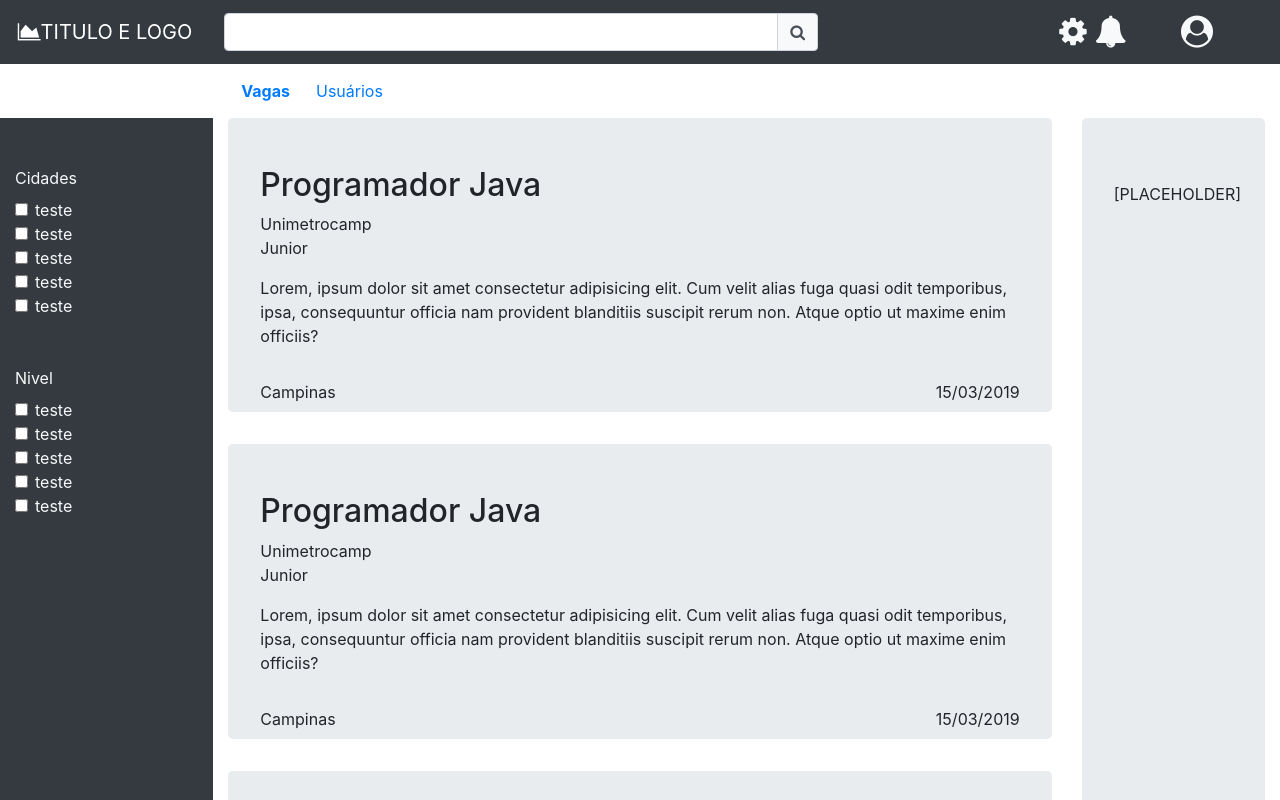
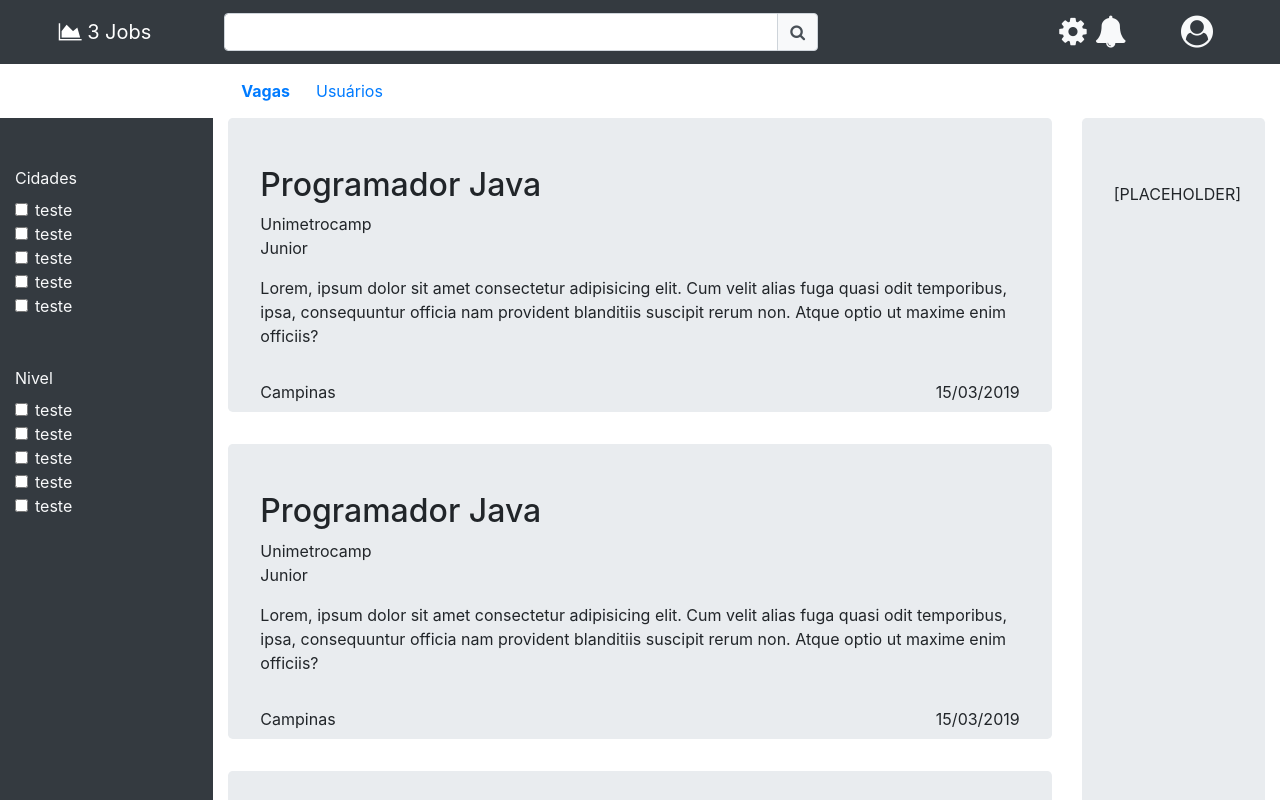
Before and after one commit to LeonardoBevilacqua/tcc-faculdade, an Angular app in the folder prototype/: page /search in a window 1280 px wide. Shown: the top 800 px of the page. Built offline with nearby package versions, Linux system fonts and the light colour scheme.

Commit message:
Componetizaçao da navbar

```diff
--- a/prototype/src/app/core/home/home.component.html
+++ b/prototype/src/app/core/home/home.component.html
@@ -1,4 +1,4 @@
-<app-navbar-home></app-navbar-home>
+<app-navbar-home [isLogged]="false"></app-navbar-home>
 
 <div class="container-fluid p-0" style="overflow: hidden;">
 
--- a/prototype/src/app/core/profile/profile.component.html
+++ b/prototype/src/app/core/profile/profile.component.html
@@ -1,4 +1,4 @@
-<app-navbar-home></app-navbar-home>
+<app-navbar-home [isLogged]="true"></app-navbar-home>
 <div class="container p-0" style="overflow: hidden;">
   <div class="jumbotron jumbotron-fluid p-3 d-flex flex-column flex-sm-row" style="position: relative;">
     <a class="pr-5" style="position: absolute; right: 10px; top:0px" href="./">Editar</a>
--- a/prototype/src/app/core/search/search.component.html
+++ b/prototype/src/app/core/search/search.component.html
@@ -1,27 +1,5 @@
-<nav class="navbar navbar-dark bg-dark">
-	<div class="row w-100 align-items-center">
-		<div class="col-2 text-center">
-			<a class="navbar-brand mr-0" href="#"><i class="fa fa-area-chart"></i>TITULO E LOGO</a>
-		</div>
-		<div class="col-6">
-			<form action="">
-				<div class="input-group">
-					<input type="text" class="form-control">
-					<div class="input-group-append">
-						<span class="input-group-text bg-light"><i class="fa fa-search"></i></span>
-					</div>
-				</div>
-			</form>
-		</div>
-		<div class="offset-2 col-1 text-light text-center" style="font-size: 2em">
-			<i class="fa fa-cog pr-2"></i>
-			<i class="fa fa-bell"></i>
-		</div>
-		<div class="col-1 text-center" style="font-size: 2em">
-			<i class="fa fa-user-circle text-light"></i>
-		</div>
-	</div>
-</nav>
+<app-navbar-home [isLogged]="true"></app-navbar-home>
+
 <div class="container-fluid">
 	<div class="row">
 		<div class="offset-2 col-10 my-2">
--- a/prototype/src/app/shared/navbar-home/navbar-home.component.html
+++ b/prototype/src/app/shared/navbar-home/navbar-home.component.html
@@ -1,8 +1,10 @@
 <nav class="navbar navbar-dark bg-dark">
-    <div class="row w-100">
+    <div class="row w-100 align-items-center">
         <div class="col-2 text-center">
-            <a class="navbar-brand mr-0" href="#"><i class="fa fa-area-chart"></i>TITULO E LOGO</a>
+            <a class="navbar-brand mr-0" href="#"><i class="fa fa-area-chart"></i> 3 Jobs</a>
         </div>
+
+        <ng-template [ngIf]="!isLogged" [ngIfElse]="searchNav">
             <div class="col-10">
                 <form action="">
                     <div class="row">
@@ -19,5 +21,26 @@
                     </div>
                 </form>
             </div>
+        </ng-template>
+
+        <ng-template #searchNav>
+            <div class="col-6">
+                <form action="">
+                    <div class="input-group">
+                        <input type="text" class="form-control">
+                        <div class="input-group-append">
+                            <span class="input-group-text bg-light"><i class="fa fa-search"></i></span>
+                        </div>
+                    </div>
+                </form>
+            </div>
+            <div class="offset-2 col-1 text-light text-center" style="font-size: 2em">
+                <i class="fa fa-cog pr-2"></i>
+                <i class="fa fa-bell"></i>
+            </div>
+            <div class="col-1 text-center" style="font-size: 2em">
+                <i class="fa fa-user-circle text-light"></i>
+            </div>
+        </ng-template>
     </div>
 </nav>
--- a/prototype/src/app/shared/navbar-home/navbar-home.component.ts
+++ b/prototype/src/app/shared/navbar-home/navbar-home.component.ts
@@ -1,8 +1,9 @@
-import { Component, OnInit } from '@angular/core';
+import { Component, OnInit, Input } from '@angular/core';
 
 @Component({ selector: 'app-navbar-home', templateUrl: './navbar-home.component.html' })
 export class NavbarHomeComponent implements OnInit {
 
+  @Input() isLogged: boolean;
   constructor() { }
 
   ngOnInit() {
```
Lines whose indentation alone changed are shown as unchanged.
